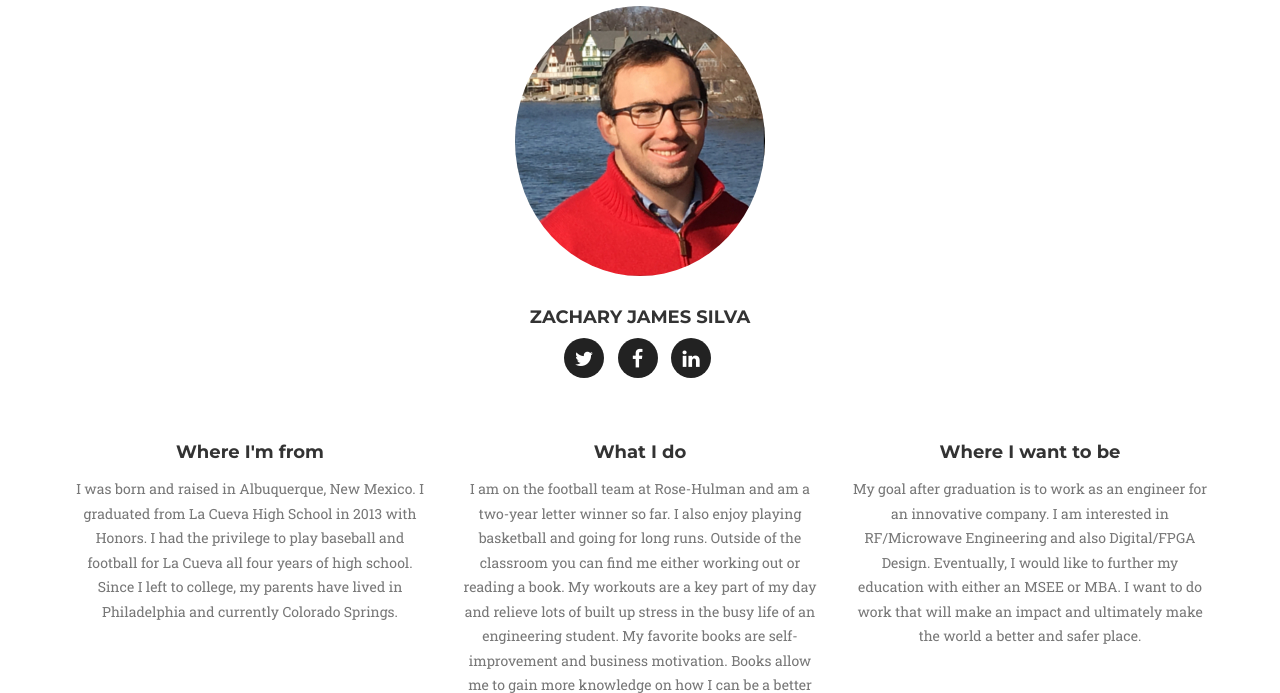
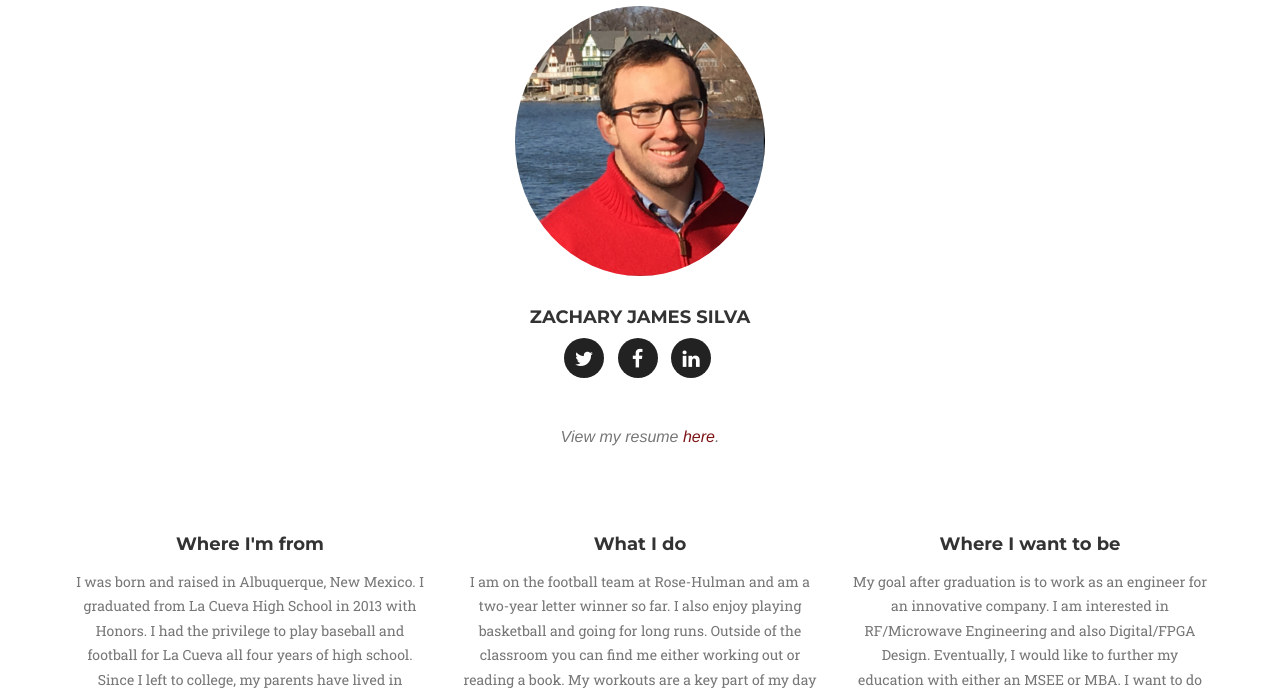
Before and after one commit to zach13silva/personal-site, a Python web app: template templates/index.html in a window 1280 px wide. Shown: the part 968-1661 px from the top of the page. Run offline with Jinja, Linux system fonts and the light colour scheme; the template is opened without the code that fills it, so the values that code supplies are empty; some libraries are stand-ins or nearby versions; some web fonts are replaced.

Commit message:
added resume

```diff
--- a/templates/index.html
+++ b/templates/index.html
@@ -110,7 +110,7 @@
                         </ul>
                     </div>
                 </div>
-                    <h3 class="section-subheading text-muted"></h3>
+                    <h3 class="section-subheading text-muted"> View my resume <a href="assets/img/Resume-zs1_website.pdf">here</a>.  </h3>
                 </div>
             </div>
             <div class="row text-center">
```
Also changed, not shown: 1 other file.
